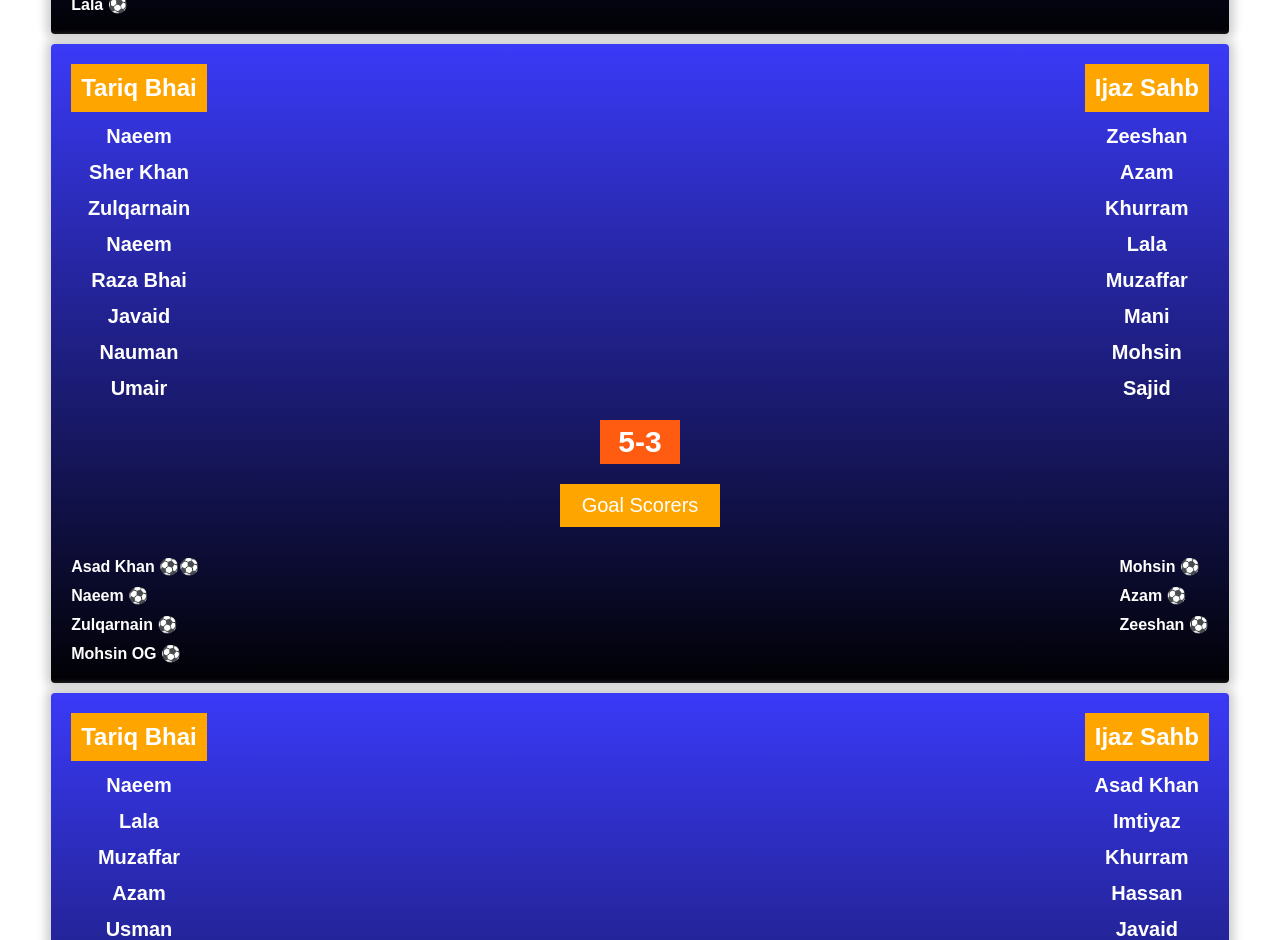
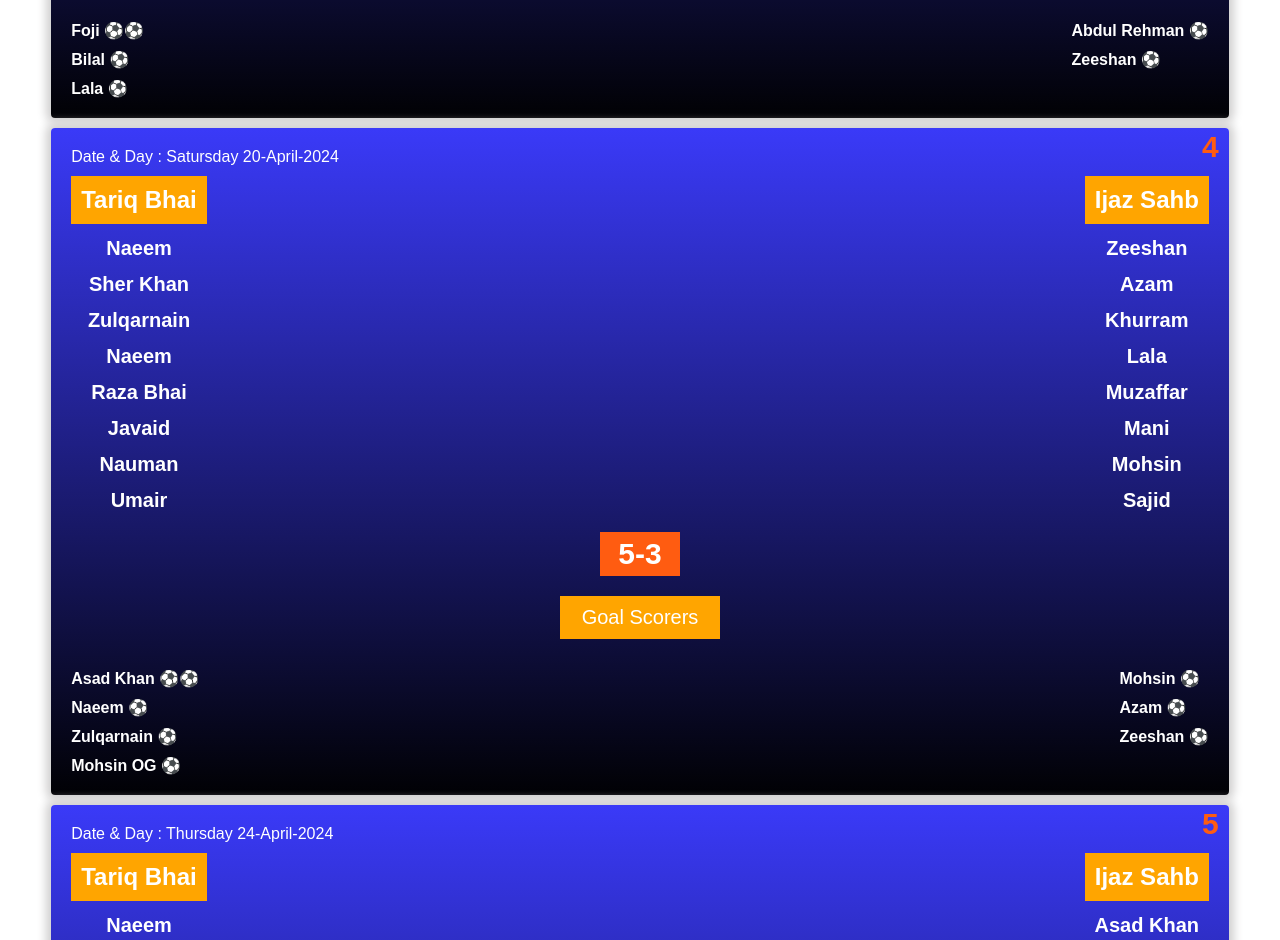
Before and after one commit to Zulqarnain32/GulshanAnwar, a React (Vite) app: page /history in a window 1280 px wide. Shown: the part 1860-2800 px from the top of the page. Built offline with nearby package versions, Linux system fonts and the light colour scheme.

Commit message:
added scoreres

```diff
--- a/src/components/History.jsx
+++ b/src/components/History.jsx
@@ -14,8 +14,8 @@ const History = () => {
         {
           HistoryData.map((players, i) => (
             <div className={`match-post ${i % 2 === 0 ? "red" : "blue"}`}>
-               {/* <h5 className='match-num'>{i + 1}</h5> */}
-              {/* <p className='date'>Date & Day :  {players.timeStamp.day} {players.timeStamp.date}</p> */}
+               <h5 className='match-num'>{i + 1}</h5>
+              <p className='date'>Date & Day :  {players.timeStamp.day} {players.timeStamp.date}</p>
               <div className='complete-match'>
                 <div className='team team1'>
                   <h2>{players.captains.captain1}</h2>
--- a/src/scorersApi/scorersdata.jsx
+++ b/src/scorersApi/scorersdata.jsx
@@ -25,6 +25,15 @@ const scorerData = [
         position: "Mid Fielder"
     },
     {
+        id: 8,
+        player: "Azam",
+        Goals: 11,
+        matchPlayed: 1,
+        bg: "#afc5ce",
+        position: "Mid Fielder"
+    },
+
+    {
         id: 4,
         player: "Haji Sahb",
         Goals: 10,
@@ -43,8 +52,8 @@ const scorerData = [
     {
         id: 4,
         player: "Mohsin",
-        Goals: 2,
-        matchPlayed: 1,
+        Goals: 4,
+        matchPlayed: "N",
         bg: "aquamarine",
         position: "Forward"
     },
@@ -66,9 +75,9 @@ const scorerData = [
     },
     {
         id: 5,
-        player: "Hassan",
-        Goals: 1,
-        matchPlayed: 2,
+        player: "Umair",
+        Goals: 8,
+        matchPlayed: "N",
         bg: "#c7b9ee",
         position: "Forward"
     },
@@ -81,19 +90,11 @@ const scorerData = [
         bg: "#f5abe5",
         position: "Defender"
     },
-    {
-        id: 8,
-        player: "Azam",
-        Goals: 0,
-        matchPlayed: 1,
-        bg: "#afc5ce",
-        position: "Mid Fielder"
-    },
 
     {
         id: 10,
         player: "Khurram",
-        Goals: 0,
+        Goals: 7,
         matchPlayed: 2,
         bg: "#61dd87",
         position: "Mid Fielder"
```
